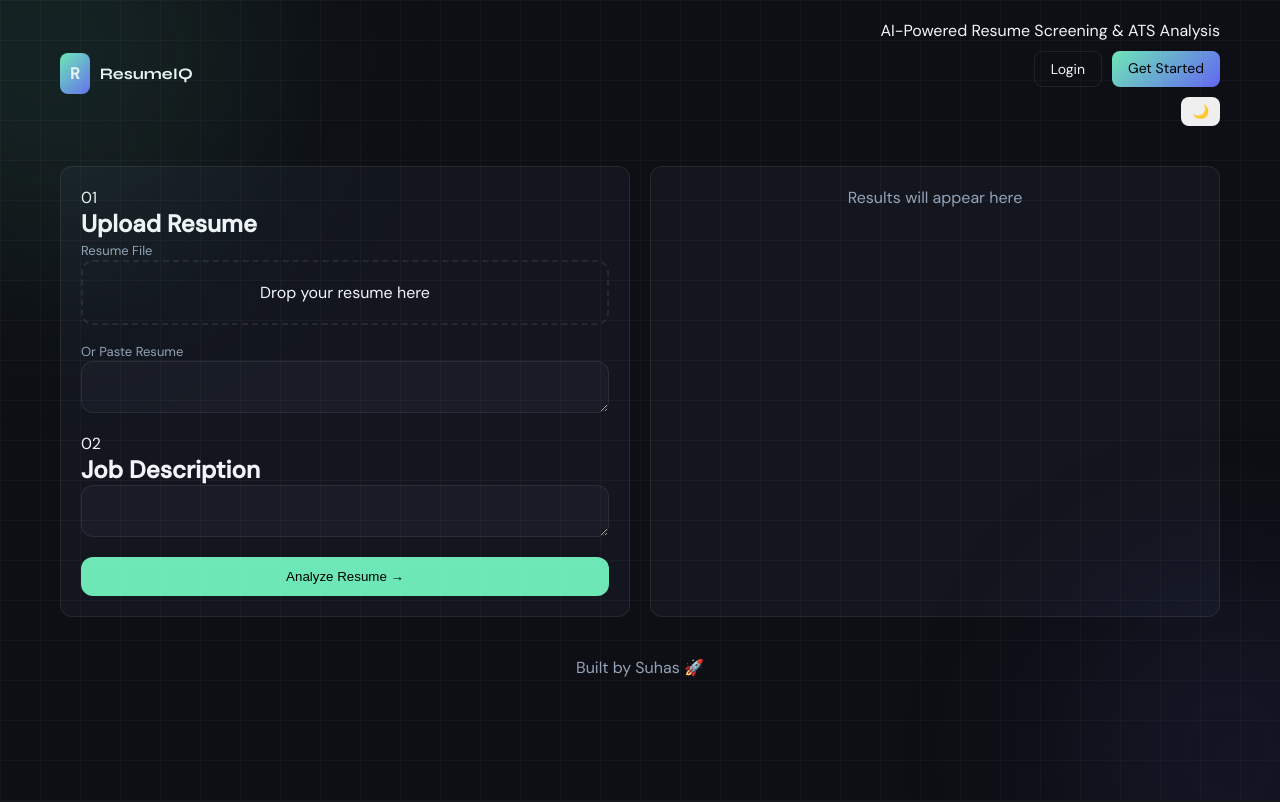
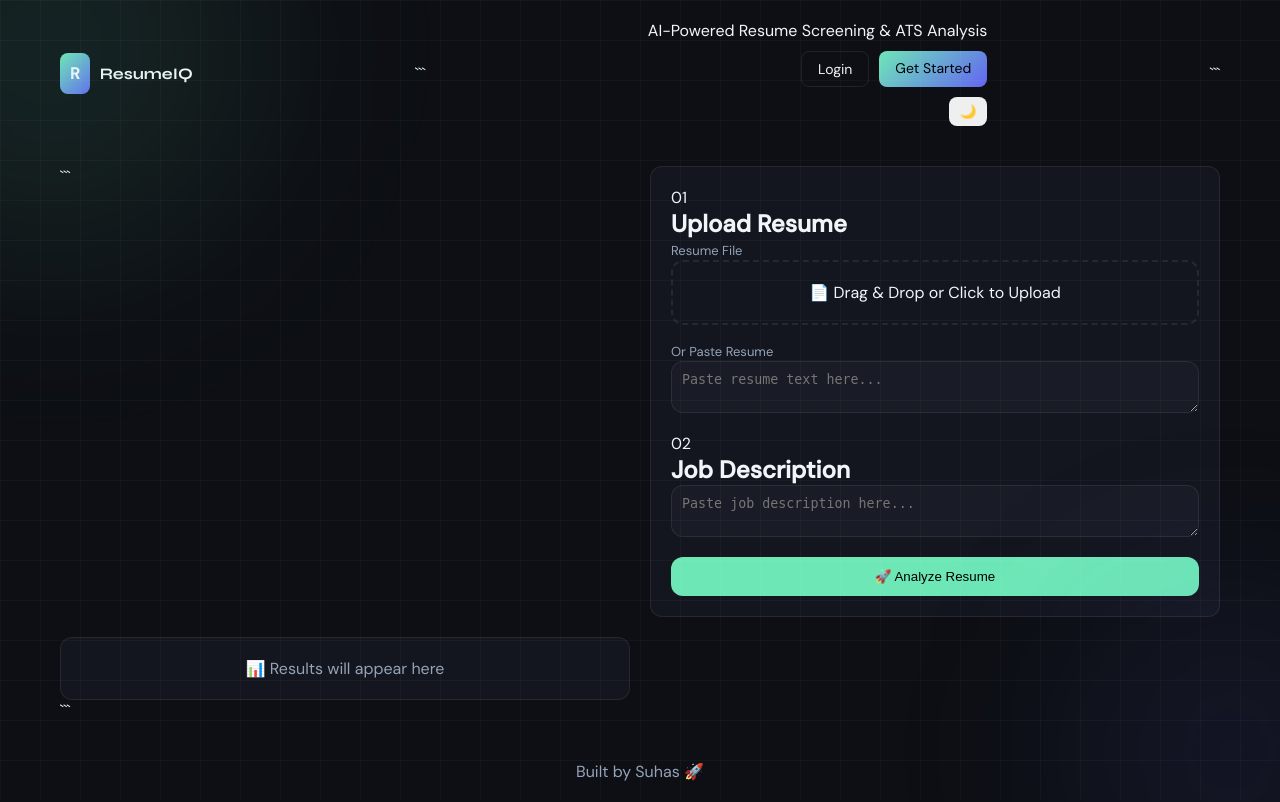
Before and after one commit to Suhas-H-N/ResumeScreener, a Flask app: page / in a window 1280 px wide. Run offline with Flask 3, Linux system fonts and the light colour scheme.

Commit message:
🔥 Improved index.html UI, added drag-drop, validation, and better UX

````diff
--- a/templates/index.html
+++ b/templates/index.html
@@ -1,4 +1,5 @@
 <!DOCTYPE html>
+
 <html lang="en">
 <head>
   <meta charset="UTF-8" />
@@ -6,9 +7,11 @@
   <title>ResumeIQ — AI Resume Screener</title>
 
   <!-- Fonts -->
+
   <link href="https://fonts.googleapis.com/css2?family=Syne:wght@400;700;800&family=DM+Sans:wght@300;400;500&display=swap" rel="stylesheet">
 
   <!-- CSS -->
+
   <link rel="stylesheet" href="{{ url_for('static', filename='style.css') }}">
 </head>
 
@@ -21,12 +24,14 @@
 <div class="app-shell">
 
   <!-- HEADER -->
+
   <header class="site-header">
     <div class="logo">
       <span class="logo-mark">R</span>
       <span class="logo-text">ResumeIQ</span>
     </div>
 
+```
 <div class="header-right">
   <p class="tagline">AI-Powered Resume Screening & ATS Analysis</p>
 
@@ -38,12 +43,16 @@
 
   <button id="themeToggle" class="theme-toggle">🌙</button>
 </div>
+```
+
   </header>
 
   <!-- MAIN -->
+
   <main>
     <div class="layout">
 
+```
   <!-- LEFT -->
   <section class="panel panel-input">
 
@@ -58,21 +67,21 @@
       <div class="field-group">
         <label class="field-label">Resume File</label>
 
-            <div class="upload-zone">
+        <div class="upload-zone" id="dropZone">
           <input type="file" id="resumeFile" name="resume_file" class="file-input" accept=".pdf,.docx,.txt">
 
           <label for="resumeFile" class="upload-label">
-                <span>Drop your resume here</span>
+            <span>📄 Drag & Drop or Click to Upload</span>
           </label>
 
-              <p id="fileNameDisplay" style="color: var(--accent);" hidden></p>
+          <p id="fileNameDisplay" hidden></p>
         </div>
       </div>
 
       <!-- Paste -->
       <div class="field-group">
         <label class="field-label">Or Paste Resume</label>
-            <textarea id="resumeText" name="resume_text" class="jd-textarea"></textarea>
+        <textarea id="resumeText" name="resume_text" class="jd-textarea" placeholder="Paste resume text here..."></textarea>
       </div>
 
       <!-- JD -->
@@ -82,10 +91,10 @@
           <h2>Job Description</h2>
         </div>
 
-            <textarea id="jobDescription" name="job_description" class="jd-textarea"></textarea>
+        <textarea id="jobDescription" name="job_description" class="jd-textarea" placeholder="Paste job description here..."></textarea>
       </div>
 
-          <button type="submit" class="analyze-btn">Analyze Resume →</button>
+      <button type="submit" class="analyze-btn">🚀 Analyze Resume</button>
 
     </form>
   </section>
@@ -94,16 +103,16 @@
   <section class="panel panel-results">
 
     <div id="emptyState" class="empty-state">
-          <p>Results will appear here</p>
+      <p>📊 Results will appear here</p>
     </div>
 
     <div id="loader" hidden>
-          <p>Analyzing...</p>
+      <p>⏳ Analyzing Resume...</p>
     </div>
 
     <div id="resultsContent" hidden>
 
-          <h2>Analysis Report</h2>
+      <h2>📄 Analysis Report</h2>
 
       <!-- Scores -->
       <div class="scores-row">
@@ -126,17 +135,17 @@
       <!-- Keywords -->
       <div class="kw-grid">
         <div>
-              <h4>Matching</h4>
+          <h4>Matching Keywords</h4>
           <div id="matchingKeywords"></div>
         </div>
 
         <div>
-              <h4>Missing</h4>
+          <h4>Missing Keywords</h4>
           <div id="missingKeywords"></div>
         </div>
       </div>
 
-          <!-- 🔥 NEW SKILLS SECTION -->
+      <!-- Skills -->
       <div class="kw-grid">
         <div>
           <h4>Detected Skills</h4>
@@ -154,6 +163,8 @@
   </section>
 
 </div>
+```
+
   </main>
 
   <footer class="site-footer">
@@ -164,9 +175,8 @@
 
 <script>
 
-// Theme
+// THEME
 const toggle = document.getElementById("themeToggle");
-console.log("Theme toggle:", toggle);
 
 if(localStorage.getItem("theme")==="light"){
   document.body.classList.add("light");
@@ -175,34 +185,69 @@ if(localStorage.getItem("theme")==="light"){
 toggle.textContent = document.body.classList.contains("light") ? "☀️" : "🌙";
 
 toggle.onclick = () => {
-  console.log("Theme toggle clicked");
   document.body.classList.toggle("light");
   localStorage.setItem("theme", document.body.classList.contains("light") ? "light" : "dark");
   toggle.textContent = document.body.classList.contains("light") ? "☀️" : "🌙";
 };
 
-// Welcome
+// USER
 const user = localStorage.getItem("user");
 if(user){
   document.getElementById("welcomeUser").textContent = "Welcome, " + user;
 }
 
-// File
-document.getElementById("resumeFile").addEventListener("change", e=>{
-  const fileName = e.target.files[0]?.name;
-  const display = document.getElementById("fileNameDisplay");
-  if (fileName) {
-    display.textContent = "Selected: " + fileName;
-    display.hidden = false;
-  } else {
-    display.hidden = true;
+// FILE DISPLAY
+const fileInput = document.getElementById("resumeFile");
+const fileDisplay = document.getElementById("fileNameDisplay");
+
+fileInput.addEventListener("change", e=>{
+  const file = e.target.files[0];
+  if(file){
+    fileDisplay.textContent = "Selected: " + file.name;
+    fileDisplay.hidden = false;
   }
 });
 
-// Submit
+// DRAG DROP
+const dropZone = document.getElementById("dropZone");
+
+dropZone.addEventListener("dragover", e=>{
+  e.preventDefault();
+  dropZone.classList.add("dragover");
+});
+
+dropZone.addEventListener("dragleave", ()=>{
+  dropZone.classList.remove("dragover");
+});
+
+dropZone.addEventListener("drop", e=>{
+  e.preventDefault();
+  dropZone.classList.remove("dragover");
+
+  const file = e.dataTransfer.files[0];
+  fileInput.files = e.dataTransfer.files;
+
+  fileDisplay.textContent = "Selected: " + file.name;
+  fileDisplay.hidden = false;
+});
+
+// SUBMIT
 document.getElementById("screeningForm").addEventListener("submit", async e=>{
-  console.log("Form submitted");
   e.preventDefault();
+
+  const file = fileInput.files[0];
+  const resumeText = document.getElementById("resumeText").value.trim();
+  const jd = document.getElementById("jobDescription").value.trim();
+
+  if(!file && !resumeText){
+    alert("⚠️ Upload or paste resume");
+    return;
+  }
+
+  if(!jd){
+    alert("⚠️ Job description required");
+    return;
+  }
 
   document.getElementById("loader").hidden = false;
   document.getElementById("emptyState").hidden = true;
@@ -217,7 +262,6 @@ document.getElementById("screeningForm").addEventListener("submit", async e=>{
     });
 
     const data = await res.json();
-
     document.getElementById("loader").hidden = true;
 
     if(data.error){
@@ -233,31 +277,24 @@ document.getElementById("screeningForm").addEventListener("submit", async e=>{
     document.getElementById("matchLevel").textContent = data.match_level;
 
     document.getElementById("matchingKeywords").innerHTML =
-      data.matching_keywords.map(k => `<span>${k}</span>`).join("");
+      (data.matching_keywords || []).map(k => `<span>${k}</span>`).join("");
 
     document.getElementById("missingKeywords").innerHTML =
-      data.missing_keywords.map(k => `<span>${k}</span>`).join("");
+      (data.missing_keywords || []).map(k => `<span>${k}</span>`).join("");
 
-    // SAFE SKILLS
-    const resumeSkillsEl = document.getElementById("resumeSkills");
-    const missingSkillsEl = document.getElementById("missingSkills");
-
-    if(resumeSkillsEl && missingSkillsEl){
-      resumeSkillsEl.innerHTML =
+    document.getElementById("resumeSkills").innerHTML =
       (data.resume_skills || []).map(s => `<span>${s}</span>`).join("");
 
-      missingSkillsEl.innerHTML =
+    document.getElementById("missingSkills").innerHTML =
       (data.missing_skills || []).map(s => `<span>${s}</span>`).join("");
-    }
 
   } catch (err) {
     document.getElementById("loader").hidden = true;
     document.getElementById("emptyState").hidden = false;
-    alert("Error: " + err.message);
+    alert("❌ Error: " + err.message);
   }
 
 });
-
 </script>
 
 </body>
````
Lines whose indentation alone changed are shown as unchanged.
